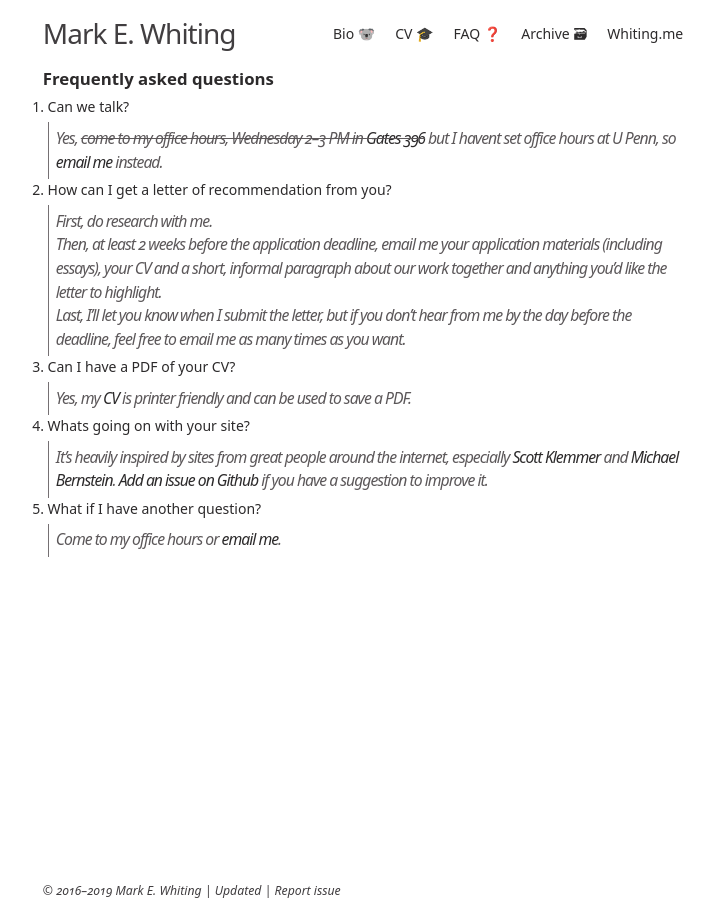
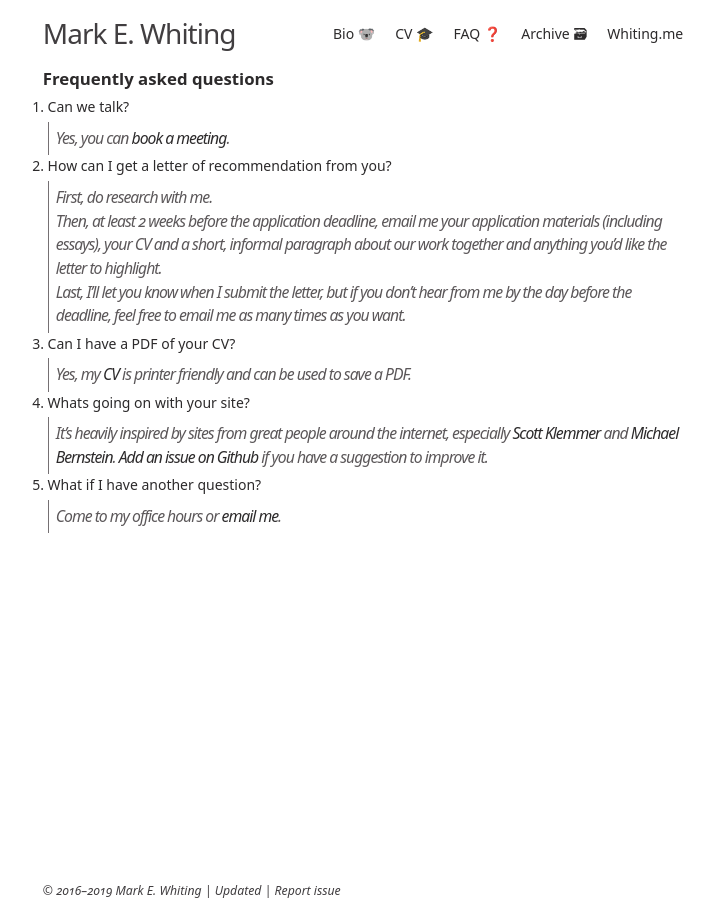
Before and after one commit to markwhiting/Whiting.me, a Jekyll site: the page built from faq.md, in a window 1280 px wide. Shown: the whole page, without its empty margins (277-991 px from the left). Built offline with Jekyll 4.4.1, drawn with Linux system fonts in a browser that asks for light colours.

Commit message:
Updated faq with meeting link

```diff
--- a/faq.md
+++ b/faq.md
@@ -7,7 +7,7 @@ permalink: /faq
 ## Frequently asked questions
 
 1. Can we talk?
-   > Yes, ~~come to my office hours, Wednesday 2--3 PM in [Gates 396](https://campus-map.stanford.edu/?id=07-450&lat=37.43015919146253&lng=-122.16995022537262&zoom=17)~~ but I havent set office hours at U Penn, so [email me](mailto:mark@whiting.me) instead.
+   > Yes, you can [book a meeting](whiting.me/meet).
 2. How can I get a letter of recommendation from you?
    > First, do research with me.
    > Then, at least 2 weeks before the application deadline, email me your application materials (including essays), your CV and a short, informal paragraph about our work together and anything you'd like the letter to highlight.
```
